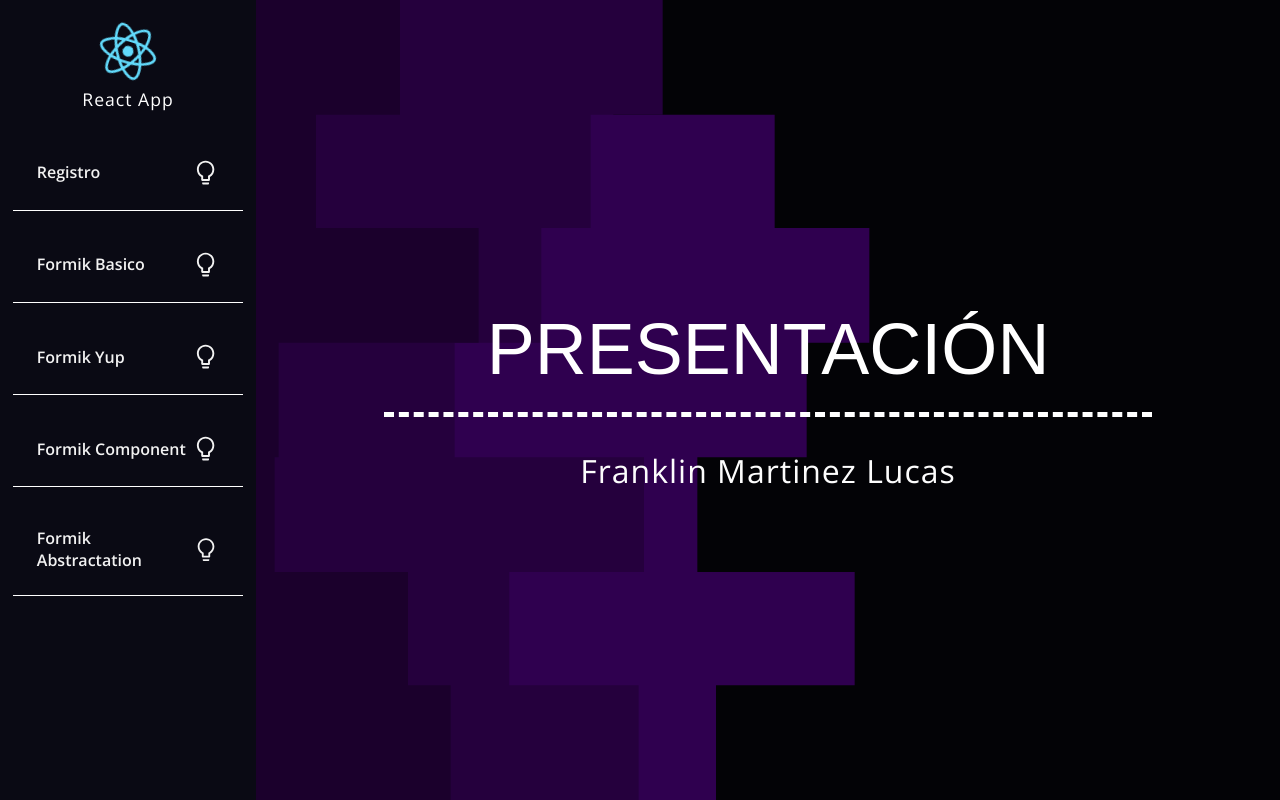
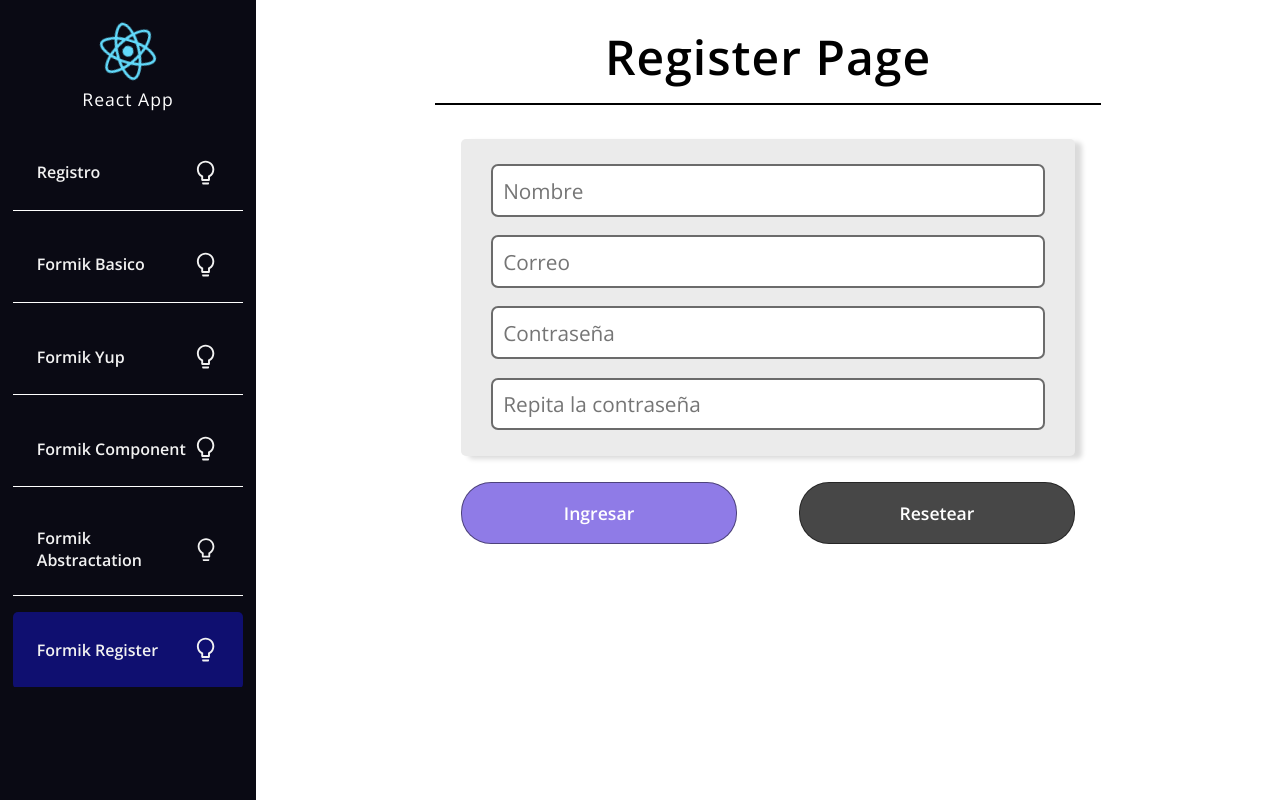
Before and after one commit to Franklin361/react_app, a React (Vite) app: page /formik-register in a window 1280 px wide. Before the commit this address led to /. Built offline with nearby package versions, Linux system fonts and the light colour scheme; a web font is replaced by a local one.

Commit message:
Formularios dinamicos

```diff
--- a/src/03-forms/components/MyTextInput.tsx
+++ b/src/03-forms/components/MyTextInput.tsx
@@ -1,7 +1,7 @@
 import { ErrorMessage, useField } from "formik"
 
 interface Props {
-    label: string;
+    label?: string;
     name:string;
     type?: 'text' | 'password' | 'email';
     placeholder?:string;
@@ -14,7 +14,7 @@ export const MyTextInput = ({ label,...props }: Props) => {
 
     return (
         <div>
-            <label htmlFor={props.name || props.id}>{ label }</label>
+            { (label) && <label htmlFor={props.name || props.id}>{ label }</label>}
             <input {...field} {...props} />
             <ErrorMessage name={props.name} component="span" className="error_formik" />
         </div>
--- /dev/null
+++ b/src/03-forms/data/custom-form.json
@@ -0,0 +1,58 @@
+[
+    {
+        "type": "text",
+        "name":"nombre",
+        "placeholder":"Example",
+        "label":"Nombre Completo",
+        "value":"",
+        "validations": [
+            {
+                "type": "required"
+            },
+            {
+                "type": "minLength",
+                "value": 5
+            }
+        ]
+    },
+    {
+        "type": "email",
+        "name":"correo",
+        "placeholder":"example@example.com",
+        "label":"Correo electronico",
+        "value":"",
+        "validations": [
+            {
+                "type": "required"
+            },
+            {
+                "type": "email"
+            }
+        ]
+    },
+    {
+        "type": "select",
+        "name":"job",
+        "label":"Puesto de trabajo: ",
+        "value":"",
+        "options":[
+            {
+                "id": 1,
+                "desc": "Full-Stack Developer"
+            },
+            {
+                "id": 2,
+                "desc": "CEO Manager"
+            },
+            {
+                "id": 3,
+                "desc": "Front-End Developer"
+            }
+        ],
+        "validations": [
+            {
+                "type": "required"
+            }
+        ]
+    }
+]
--- /dev/null
+++ b/src/03-forms/pages/DynamicForm.tsx
@@ -0,0 +1,74 @@
+import { Formik, Form } from 'formik';
+
+import formJson from "../data/custom-form.json";
+import { MyTextInput } from '../components/MyTextInput';
+import { MySelect } from '../components';
+import * as Yup from 'yup';
+
+const  initialValues: { [key:string]: any } = {}
+const requiredFields: { [key:string]: any } = {}
+
+for (const field of formJson) {
+    initialValues[field.name] = field.value;
+
+    if(!field.validations) continue;
+
+    let schema = Yup.string();
+
+    for (const rule of field.validations) {
+        if(rule.type === 'required'){
+            schema = schema.required('Este campo es requerido')
+        }
+
+        if(rule.type === 'minLength'){
+            schema = schema.min( (rule as any).value , `Este campo es de minimo ${(rule as any).value} caracteres`);
+        }
+
+        if(rule.type === 'email'){
+            schema = schema.email('Email no valido')
+        }
+    }
+
+    requiredFields[field.name] = schema;
+}
+
+const validationSchema = Yup.object({...requiredFields});
+
+export const DynamicForm = () => {
+    return (
+        <div className="container_form">
+            <h1 className="title_form">Dynamic Form</h1>
+
+            <Formik
+                initialValues={initialValues}
+                validationSchema={validationSchema}
+                onSubmit={(values) => { console.log(values) }}
+            >
+                {
+                    ({handleReset}) => (
+                        <Form className="form_formik" noValidate>
+                            {
+                                formJson.map(({ type, name, placeholder, label, options }) => {
+
+                                    if(type === "select"){
+                                        return <MySelect label={label} name={name} key={name} className="select_input">
+                                            <option value="">--- Selecciona una opción ---</option>
+                                            {
+                                                options?.map( ({id, desc}) => ( <option value={id} key={id}>{desc}</option> ))
+                                            }
+                                         </MySelect>
+                                    }
+
+                                    return <MyTextInput label={label} name={name} placeholder={placeholder} type={(type as any)} key={name} />
+                                })
+                            }
+
+                            <button className="btn btn_submit" type="submit">Ingresar</button>
+                            <button onClick={handleReset} className="btn btn_reset" type="button">Resetear</button>
+                        </Form>
+                    )
+                }
+            </Formik>
+        </div>
+    )
+}
--- /dev/null
+++ b/src/03-forms/pages/RegisterFormikPage.tsx
@@ -0,0 +1,61 @@
+
+import '../styles/style.css'
+
+import { Form, Formik } from 'formik';
+import { MyTextInput } from '../components';
+import * as Yup from 'yup';
+
+
+export const RegisterFormikPage = () => {
+
+    return (
+        <div className="container_form">
+            <h1 className="title_form">Register Page</h1>
+
+            <Formik
+                initialValues={{
+                    nombre: '',
+                    correo: '',
+                    pass: '',
+                    pass2: '',
+                }}
+                onSubmit={(values) => {
+                    console.log(values)
+                }}
+                validationSchema={
+                    Yup.object({
+                        nombre: Yup.string().max(15, 'Debe tener maximo 15 letras').min(2, 'Minimo 2 letras').required('Requerido'),
+                        correo: Yup.string().email('Debe ser un email valido').required('Requerido'),
+                        pass: Yup.string().required('Requerido').min(6, 'Minimo seis caracteres'),
+                        pass2: Yup.string().required('Requerido').min(6, 'Minimo seis caracteres').oneOf( [Yup.ref("pass")], "Las contraseñas no coinciden"),
+                    })
+                }
+            >
+                {
+                    ({ handleReset }) => (
+                        <Form className="form_formik_register" noValidate>
+
+                            <MyTextInput name="nombre" placeholder="Nombre" />
+                            <MyTextInput name="correo" placeholder="Correo" type="email" />
+                            <MyTextInput name="pass" placeholder="Contraseña" type="password" />
+                            <MyTextInput name="pass2" placeholder="Repita la contraseña" type="password" />
+
+                            <button
+                                className="btn btn_submit"
+                                type="submit"
+                            // disabled
+                            >Ingresar</button>
+
+                            <button
+                                onClick={handleReset}
+                                className="btn btn_reset"
+                                type="button"
+                            // disabled
+                            >Resetear</button>
+                        </Form>
+                    )
+                }
+            </Formik>
+        </div>
+    )
+}
--- a/src/03-forms/pages/index.ts
+++ b/src/03-forms/pages/index.ts
@@ -3,3 +3,5 @@ export { FormikBasicPage } from './FormikBasicPage';
 export { FormikComponentsPage } from './FormikComponentsPage';
 export { FormikYupPage } from './FormikYupPage';
 export { RegisterPage } from './RegisterPage';
+export { RegisterFormikPage } from './RegisterFormikPage';
+export { DynamicForm } from './DynamicForm';
--- a/src/03-forms/styles/style.css
+++ b/src/03-forms/styles/style.css
@@ -19,7 +19,7 @@
     border-bottom: 2px solid black;
     width: 65%;
 }
-.form, .form_formik{
+.form, .form_formik, .form_formik_register{
     background-color: rgb(235, 235, 235);
     border-radius: 5px;
     box-shadow: 7px 3px 5px rgba(0, 0, 0, 0.144);
@@ -78,7 +78,7 @@
     color: rgb(117, 117, 117);
     cursor: not-allowed;
 }
-.form > input {
+.form > input{
     width: 48%;
     font-size: 1.3em;
     padding: .5em;
@@ -89,17 +89,20 @@
 }
 
 /* Formik */
-.form_formik{
+.form_formik, .form_formik_register{
     flex-direction: column;
     padding: 1em 2em;
     gap: 0em;
     width: 60%;
 }
 
-.form_formik > div{
+.form_formik > div, .form_formik_register > div{
     width: 100%;
     align-items: center;
     margin-bottom: .5em;
+}
+.form_formik_register > div {
+    margin: .7em 0;
 }
 .form_formik > div > label {
     display: inline-block;
@@ -109,7 +112,9 @@
     color: rgba(0, 0, 0, 0.678);
     margin-bottom: .5em;
 }
-.form_formik > div > input, .select_input {
+.form_formik > div > input, .select_input,
+.form_formik_register > div> input
+{
     width: 100%;
     font-size: 1em;
     padding: .5em;
@@ -117,6 +122,9 @@
     border-radius: 5px;
     outline: 2px solid rgba(0, 0, 0, 0.541);
     border: transparent;
+}
+.form_formik_register > div> input{
+    font-size: 1.3em;
 }
 .select_input{
     background-color: #fff;
--- a/src/components/NavBar.tsx
+++ b/src/components/NavBar.tsx
@@ -40,6 +40,14 @@ export const NavBar = () => {
                     <span>Formik Abstractation</span>
                     <AiOutlineBulb className="icon" />
                 </Link>
+                <Link to="formik-register" className={`link_nav ${activeClass('formik-register')}`} >
+                    <span>Formik Register</span>
+                    <AiOutlineBulb className="icon" />
+                </Link>
+                <Link to="dynamic-form" className={`link_nav ${activeClass('dynamic-form')}`} >
+                    <span>Dynamic Form</span>
+                    <AiOutlineBulb className="icon" />
+                </Link>
             </nav>
         </aside>
     )
--- a/src/index.css
+++ b/src/index.css
@@ -30,6 +30,13 @@
 .container_nav header{
     display: flex;
     flex-direction: column;
+}
+.container_nav nav{
+    height: 70vh;
+    overflow-y: scroll;
+}
+.container_nav nav::-webkit-scrollbar{
+    width: 0;
 }
 .container_nav header {
     align-items: center;
--- a/src/router/AppRouter.tsx
+++ b/src/router/AppRouter.tsx
@@ -7,7 +7,9 @@ import {
     FormikBasicPage,
     FormikComponentsPage,
     FormikYupPage,
-    RegisterPage
+    RegisterPage ,
+    RegisterFormikPage,
+    DynamicForm
 } from '../03-forms/pages';
 
 
@@ -22,6 +24,8 @@ export const AppRouter = () => {
                 <Route path="formik-yup" element={<FormikYupPage />} />
                 <Route path="formik-component" element={<FormikComponentsPage />} />
                 <Route path="formik-abstractation" element={<FormikAbstractation />} />
+                <Route path="formik-register" element={<RegisterFormikPage />} />
+                <Route path="dynamic-form" element={<DynamicForm />} />
                 <Route path="*" element={ <Navigate to="/" /> } />
             </Routes>
         </div>
```
